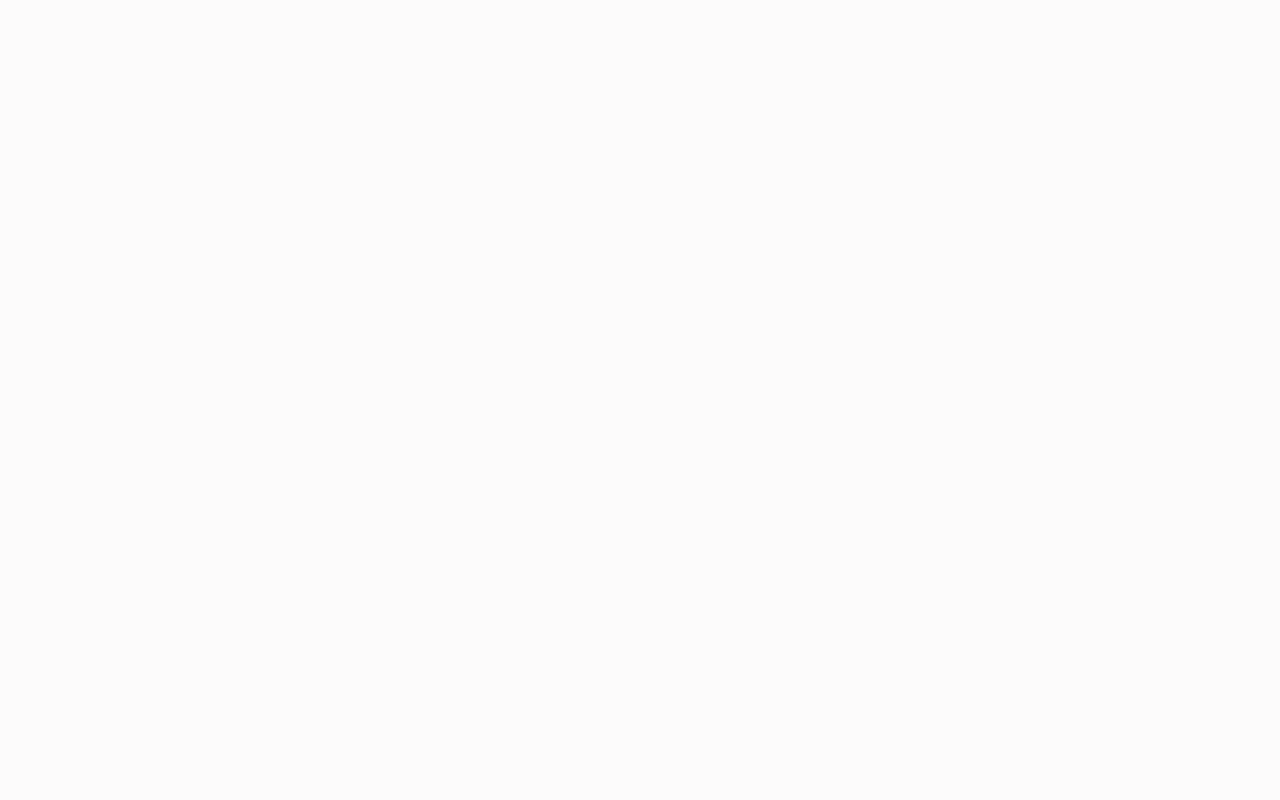
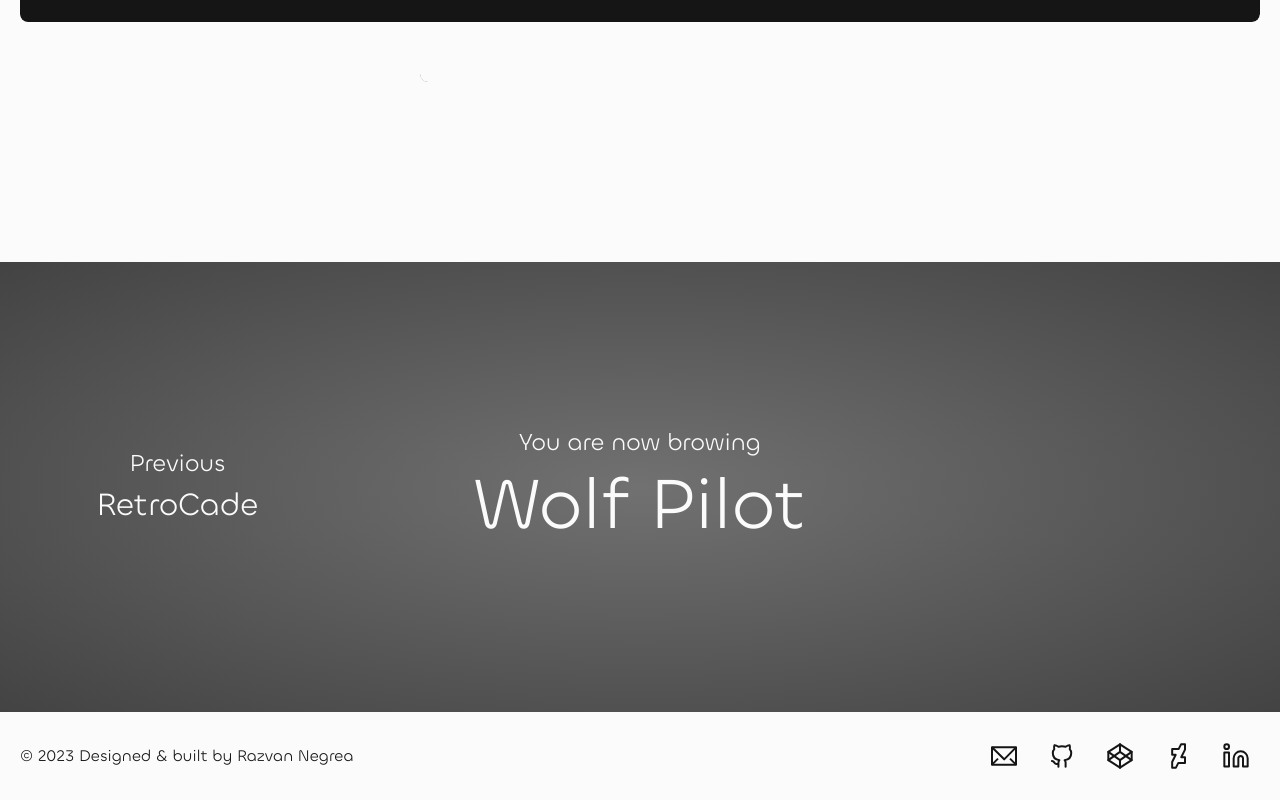
Before and after one commit to wolfpilot/wolfpilot.co, a Next.js app: page /cases/wolf-pilot in a window 1280 px wide. Shown: the part 1826-2626 px from the top of the page. Before the commit the page ends 800 px from the top, so only its background shows below. Built offline with nearby package versions, Linux system fonts and the light colour scheme.

Commit message:
Add footer layout and styling

```diff
--- a/src/components/templates/CaseTemplate/CaseTemplate.tsx
+++ b/src/components/templates/CaseTemplate/CaseTemplate.tsx
@@ -21,9 +21,19 @@ const CaseLayout: React.FC<PageData> = ({
   statement,
   content,
 }) => {
-  const { title, tagline, date, technologies, tags, image } = meta
+  const {
+    title,
+    tagline,
+    date,
+    technologies,
+    tags,
+    image,
+    prevCase,
+    nextCase,
+  } = meta
 
   const [isHeroImgLoaded, setIsHeroImgLoaded] = useState<boolean>(false)
+  const [isFooterImgLoaded, setIsFooterImgLoaded] = useState<boolean>(false)
 
   if (
     !title ||
@@ -35,8 +45,7 @@ const CaseLayout: React.FC<PageData> = ({
     !statement.featuredImg?.src ||
     !statement.featuredImg?.alt ||
     !statement?.heading ||
-    !statement?.copy ||
-    !content.length
+    !statement?.copy
   ) {
     return null
   }
@@ -49,6 +58,10 @@ const CaseLayout: React.FC<PageData> = ({
   // Handlers
   const handleHeroImgLoadingComplete = () => {
     setIsHeroImgLoaded(true)
+  }
+
+  const handleFooterImgLoadingComplete = () => {
+    setIsFooterImgLoaded(true)
   }
 
   return (
@@ -151,6 +164,51 @@ const CaseLayout: React.FC<PageData> = ({
           <Slice key={index} slice={item} />
         ))}
       </S.Content>
+
+      <S.Footer>
+        <S.FooterImageWrapper>
+          <S.FooterImage
+            src={image.src}
+            sizes={`
+              (min-width: ${mq.breakpoints.S}px) 100vw,
+              (min-width: ${mq.breakpoints.XS}px) 150vw,
+              200vw,
+          `}
+            alt={image.alt}
+            fill
+            priority
+            onLoadingComplete={handleFooterImgLoadingComplete}
+            $isLoaded={isFooterImgLoaded}
+          />
+        </S.FooterImageWrapper>
+
+        <S.FooterNavContainer>
+          <S.FooterNav>
+            <S.FooterNavLinkWrapper>
+              {prevCase?.label && prevCase?.url && (
+                <S.FooterNavLink href={prevCase.url}>
+                  <S.FooterNavLinkText>Previous</S.FooterNavLinkText>
+                  <S.FooterNavLinkTitle>{prevCase.label}</S.FooterNavLinkTitle>
+                </S.FooterNavLink>
+              )}
+            </S.FooterNavLinkWrapper>
+
+            <S.FooterCaseCurrent>
+              <S.FooterCaseText>You are now browing</S.FooterCaseText>
+              <S.FooterCaseName>{title}</S.FooterCaseName>
+            </S.FooterCaseCurrent>
+
+            <S.FooterNavLinkWrapper>
+              {nextCase?.label && nextCase?.url && (
+                <S.FooterNavLink href={nextCase.url}>
+                  <S.FooterNavLinkText>Next</S.FooterNavLinkText>
+                  <S.FooterNavLinkTitle>{nextCase.label}</S.FooterNavLinkTitle>
+                </S.FooterNavLink>
+              )}
+            </S.FooterNavLinkWrapper>
+          </S.FooterNav>
+        </S.FooterNavContainer>
+      </S.Footer>
     </S.Wrapper>
   )
 }
--- a/src/components/templates/CaseTemplate/styles.ts
+++ b/src/components/templates/CaseTemplate/styles.ts
@@ -5,15 +5,17 @@ import styled from "styled-components"
 // Styles
 import { mq } from "@styles/utils/mediaQueries"
 import { textStyles } from "@styles/textStyles"
+import { duration, ease } from "@styles/animation"
 
 // Components
+import Container from "@components/layout/Container/Container"
 import Text from "@components/generic/Text"
 
-export const Wrapper = styled.article`
-  padding: var(--spacing-block) 0;
+export const Wrapper = styled.article``
+
+export const Header = styled.header`
+  padding-top: var(--spacing-block);
 `
-
-export const Header = styled.header``
 
 export const Hero = styled.div`
   margin-bottom: var(--spacing-block);
@@ -122,4 +124,111 @@ export const Statement = styled.div`
   margin-bottom: calc(3 * var(--spacing-block));
 `
 
-export const Content = styled.div``
+export const Content = styled.div`
+  margin-bottom: calc(2 * var(--spacing-block));
+`
+
+export const Footer = styled.footer`
+  position: relative;
+  height: 350px;
+
+  ${mq.from.M`
+    height: 400px;
+  `}
+
+  ${mq.from.L`
+    height: 450px;
+  `}
+`
+
+export const FooterImageWrapper = styled.div`
+  &::after {
+    content: "";
+    position: absolute;
+    top: 0;
+    right: 0;
+    bottom: 0;
+    left: 0;
+    background: var(--g-neutral-radial);
+  }
+`
+
+export const FooterImage = styled(Image)<{ $isLoaded: boolean }>`
+  z-index: -1;
+  object-fit: cover;
+  opacity: ${({ $isLoaded }) => ($isLoaded ? 1 : 0)};
+  transition: opacity ${duration.slow}s ${ease.cubic};
+`
+
+export const FooterNavContainer = styled(Container)`
+  height: 100%;
+`
+
+export const FooterNav = styled.nav`
+  position: relative;
+  display: flex;
+  flex-direction: column;
+  justify-content: center;
+  align-items: center;
+  width: 100%;
+  height: 100%;
+
+  ${mq.from.L`
+    flex-direction: row;
+  `}
+`
+
+export const FooterNavLinkWrapper = styled.div`
+  ${mq.from.L`
+    width: calc(3 * var(--grid-column-size) + 3 * var(--grid-gutter-size));
+    text-align: center;
+  `}
+
+  &:not(:last-child) {
+    margin-bottom: var(--spacing-default);
+
+    ${mq.from.L`
+      margin-bottom: 0;
+    `}
+  }
+`
+
+export const FooterNavLink = styled(Link)`
+  color: var(--c-white);
+  text-align: center;
+  transition: color ${duration.medium}s ${ease.cubic};
+
+  &:focus,
+  &:hover {
+    color: var(--c-accent3);
+  }
+`
+
+export const FooterNavLinkText = styled.div`
+  ${textStyles.copyL};
+`
+
+export const FooterNavLinkTitle = styled.div`
+  ${textStyles.headingS};
+`
+
+export const FooterCaseCurrent = styled.div`
+  order: -1;
+  margin-bottom: var(--spacing-default);
+  color: var(--c-white);
+  text-align: center;
+
+  ${mq.from.L`
+    order: initial;
+    margin-bottom: 0;
+    width: calc(6 * var(--grid-column-size) + 5 * var(--grid-gutter-size));
+  `}
+`
+
+export const FooterCaseText = styled.div`
+  ${textStyles.copyL};
+`
+
+export const FooterCaseName = styled.div`
+  ${textStyles.headingM};
+`
--- a/src/data/cases/cawr.ts
+++ b/src/data/cases/cawr.ts
@@ -11,6 +11,7 @@ import ContentImage5 from "/public/images/cases/cawr/content-image-5.jpg"
 import { Meta, Summary, Statement, Content, PageData } from "./"
 
 export const meta: Meta = {
+  id: "cawr",
   title: "CAWR",
   tagline: "Centre for Agroecology, Water and Resilience",
   category: "commercial",
--- a/src/data/cases/index.ts
+++ b/src/data/cases/index.ts
@@ -1,5 +1,6 @@
 // Types
 import { StaticImageData } from "next/image"
+import { Route } from "@ts/routes"
 import { Tag } from "@components/showcase/types"
 import { Props as CardProps } from "@components/generic/Card"
 import { Props as ImageProps } from "@components/slices/ImageSlice/ImageSlice"
@@ -11,10 +12,14 @@ import { pageData as cawrPageData } from "./cawr"
 import { pageData as retrocadePageData } from "./retrocade"
 import { pageData as wolfPilotPageData } from "./wolfPilot"
 
+// Utils
+import { dashToCamel } from "@utils/stringHelper"
+
 // Static page data
 export type CaseType = "personal" | "commercial" | "agency"
 
 export interface Meta {
+  id: string
   title: string
   tagline: string
   category: CaseType
@@ -25,6 +30,8 @@ export interface Meta {
     src: StaticImageData
     alt: string
   }
+  prevCase?: Route
+  nextCase?: Route
 }
 
 export interface Summary {
@@ -62,8 +69,57 @@ export interface PageData {
   content: Content
 }
 
-export const data: Record<string, PageData> = {
-  cawr: cawrPageData,
-  retrocade: retrocadePageData,
-  wolfPilot: wolfPilotPageData,
-}
+/**
+ * Parse all pages data to add properties like prev/next case
+ * which would otherwise involve manual updating on every change
+ */
+
+// Compile a list of all data
+const dataArray: PageData[] = [
+  cawrPageData,
+  retrocadePageData,
+  wolfPilotPageData,
+]
+
+// Sort from new to old
+const dataChronoArray = dataArray.sort(
+  (a, b) => a.meta.date.getTime() - b.meta.date.getTime()
+)
+
+// Loop through array and add extra properties
+export const data = dataChronoArray.reduce((acc, val, index) => {
+  // Skip if first item
+  const prevIndex = index === 0 ? null : index - 1
+
+  // Skip if last item
+  const nextIndex = index === dataChronoArray.length - 1 ? null : index + 1
+
+  const prevCaseData =
+    prevIndex === null
+      ? null
+      : {
+          label: dataChronoArray[prevIndex].meta.title,
+          url: `/cases/${dataChronoArray[prevIndex].meta.id}`,
+        }
+
+  const nextCaseData =
+    nextIndex === null
+      ? null
+      : {
+          label: dataChronoArray[nextIndex].meta.title,
+          url: `/cases/${dataChronoArray[nextIndex].meta.id}`,
+        }
+
+  const newPageData: PageData = {
+    ...val,
+    meta: {
+      ...val.meta,
+      ...(prevCaseData !== null && { prevCase: prevCaseData }),
+      ...(nextCaseData !== null && { nextCase: nextCaseData }),
+    },
+  }
+
+  acc[dashToCamel(val.meta.id)] = newPageData
+
+  return acc
+}, {} as Record<string, PageData>)
--- a/src/data/cases/retrocade.ts
+++ b/src/data/cases/retrocade.ts
@@ -6,6 +6,7 @@ import StatementFeaturedImage from "/public/images/cases/retrocade/statement-fea
 import { Meta, Summary, Statement, Content, PageData } from "./"
 
 export const meta: Meta = {
+  id: "retrocade",
   title: "RetroCade",
   tagline: "Boogie like it's the '80s",
   category: "personal",
--- a/src/data/cases/wolfPilot.ts
+++ b/src/data/cases/wolfPilot.ts
@@ -6,6 +6,7 @@ import StatementFeaturedImage from "/public/images/cases/wolf-pilot/statement-fe
 import { Meta, Summary, Statement, Content, PageData } from "./"
 
 export const meta: Meta = {
+  id: "wolf-pilot",
   title: "Wolf Pilot",
   tagline: "Behind the scenes",
   category: "personal",
--- a/src/pages/cases/cawr.tsx
+++ b/src/pages/cases/cawr.tsx
@@ -1,11 +1,11 @@
 import { NextPage } from "next"
 
 // Data
-import { pageData } from "@data/cases/cawr"
+import { data } from "@data/cases"
 
 // Components
 import CaseLayout from "@components/templates/CaseTemplate/CaseTemplate"
 
-const CawrCasePage: NextPage = () => <CaseLayout {...pageData} />
+const CawrCasePage: NextPage = () => <CaseLayout {...data.cawr} />
 
 export default CawrCasePage
--- a/src/pages/cases/retrocade.tsx
+++ b/src/pages/cases/retrocade.tsx
@@ -1,11 +1,11 @@
 import { NextPage } from "next"
 
 // Data
-import { pageData } from "@data/cases/retrocade"
+import { data } from "@data/cases"
 
 // Components
 import CaseLayout from "@components/templates/CaseTemplate/CaseTemplate"
 
-const RetrocadeCasePage: NextPage = () => <CaseLayout {...pageData} />
+const RetrocadeCasePage: NextPage = () => <CaseLayout {...data.retrocade} />
 
 export default RetrocadeCasePage
--- a/src/pages/cases/wolf-pilot.tsx
+++ b/src/pages/cases/wolf-pilot.tsx
@@ -1,11 +1,11 @@
 import { NextPage } from "next"
 
 // Data
-import { pageData } from "@data/cases/wolfPilot"
+import { data } from "@data/cases"
 
 // Components
 import CaseLayout from "@components/templates/CaseTemplate/CaseTemplate"
 
-const WolfPilotCasePage: NextPage = () => <CaseLayout {...pageData} />
+const WolfPilotCasePage: NextPage = () => <CaseLayout {...data.wolfPilot} />
 
 export default WolfPilotCasePage
--- a/src/styles/base.ts
+++ b/src/styles/base.ts
@@ -135,6 +135,7 @@ export const base = css`
     // Gradients
     --g-primary-diagonal: ${gradients.primaryDiagonal};
     --g-secondary-diagonal: ${gradients.secondaryDiagonal};
+    --g-neutral-radial: ${gradients.neutralRadial};
   }
 
   /* Custom text highlighting */
--- a/src/styles/colors.ts
+++ b/src/styles/colors.ts
@@ -24,4 +24,5 @@ export const colors = {
 export const gradients = {
   primaryDiagonal: "linear-gradient(135deg, #f49167, #f86449)",
   secondaryDiagonal: "linear-gradient(135deg, #a1ffc1, #f1f5f5)",
+  neutralRadial: `radial-gradient(${colors.black}99, ${colors.black}cc)`,
 }
--- a/src/utils/stringHelper.ts
+++ b/src/utils/stringHelper.ts
@@ -11,3 +11,11 @@ export const prefixLeadingZeroes = (target: number, value: number): string => {
 
   return String(value).padStart(totalDigitsAmount, "0")
 }
+
+/**
+ * Format dashed string to camelCase and no dashes. Ex:
+ *
+ * i-am-batman => iAmBatman
+ */
+export const dashToCamel = (value: string) =>
+  value.replace(/(\-[a-z])/g, (word) => word.toUpperCase().replace("-", ""))
```
